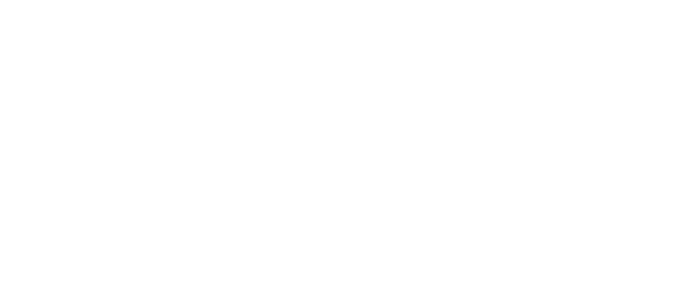
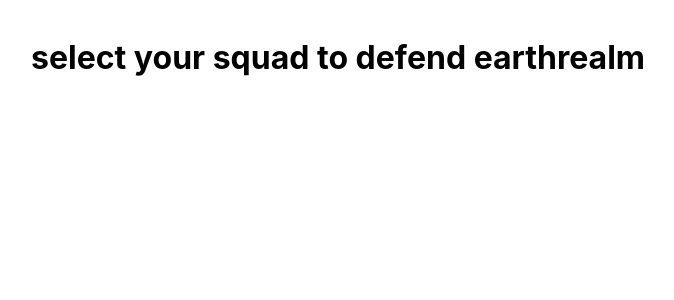
Before and after one commit to akexinad/circle-in, a React (Create React App) app: page / in a window 1280 px wide. Shown: the top 300 px of the page, without its empty margins (302-976 px from the left). Built offline with nearby package versions, Linux system fonts and the light colour scheme.

Commit message:
test: Render title

```diff
--- a/src/App.tsx
+++ b/src/App.tsx
@@ -1,5 +1,6 @@
 import { useContext } from "react";
 import "./App.css";
+import Title from "./components/Title/Title";
 function App() {
 
 
@@ -10,6 +11,7 @@
         margin: "40px",
       }}
     >
+      <Title />
     </main>
   );
 }
--- /dev/null
+++ b/src/components/Title/Title.tsx
@@ -0,0 +1,14 @@
+import { useContext } from "react";
+import { GlobalContext } from "../../context/GlobalContext";
+
+export default function Title() {
+  const { selectedCharacters } = useContext(GlobalContext);
+
+  return (
+    <h1>
+      {selectedCharacters.length
+        ? "your champions"
+        : "select your squad to defend earthrealm"}
+    </h1>
+  );
+}
```
